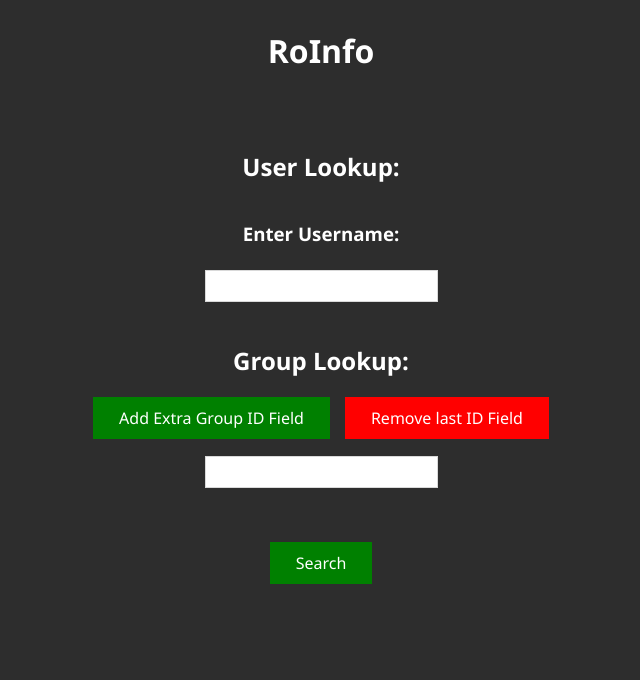
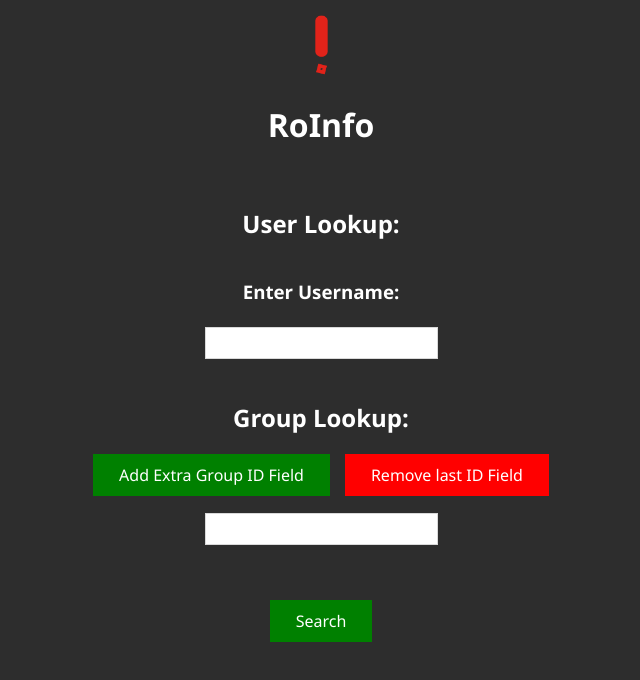
Before and after one commit to JustAnother-Programmer/RoInfo, an Electron app: page src/public/index.html in a window 1280 px wide. Shown: the whole page, without its empty margins (319-959 px from the left). Drawn offline with Linux system fonts and the light colour scheme.

Commit message:
Add icon, improvements

```diff
--- a/src/main.js
+++ b/src/main.js
@@ -6,6 +6,7 @@ let win
 
 const createWindow = () => {
     win = new BrowserWindow({
+        icon: path.join(__dirname, 'public/images/icon.png'),
         width: 1280,
         height: 720,
         webPreferences: {
@@ -15,6 +16,9 @@ const createWindow = () => {
             preload: path.join(__dirname, 'preload.js')
         }
     })
+
+    win.setMenuBarVisibility(false);
+    win.setAutoHideMenuBar(true);
 
     win.loadFile(path.join(__dirname, 'public/index.html'))
 }
--- a/src/public/css/style.css
+++ b/src/public/css/style.css
@@ -1,5 +1,15 @@
 * {
     font-family: 'Segoe UI', Tahoma, Geneva, Verdana, sans-serif;
+}
+
+h1 {
+    margin: 0px;
+}
+
+img {
+    margin-bottom: 20px;
+    max-width: 75px;
+    max-height: 75px;
 }
 
 body {
@@ -37,6 +47,7 @@ body {
 }
 
 .user {
+    margin-top: 5px;
     display: flex;
     flex-direction: column;
     justify-content: center;
--- a/src/public/index.html
+++ b/src/public/index.html
@@ -9,6 +9,7 @@
 </head>
 
 <body>
+    <img src="./images/icon.png" alt="RoInfo Icon">
     <h1>RoInfo</h1>
     <p class="errorText" id="errorText"></p>
 
```
Also changed, not shown: src/public/images/icon.png (added).
